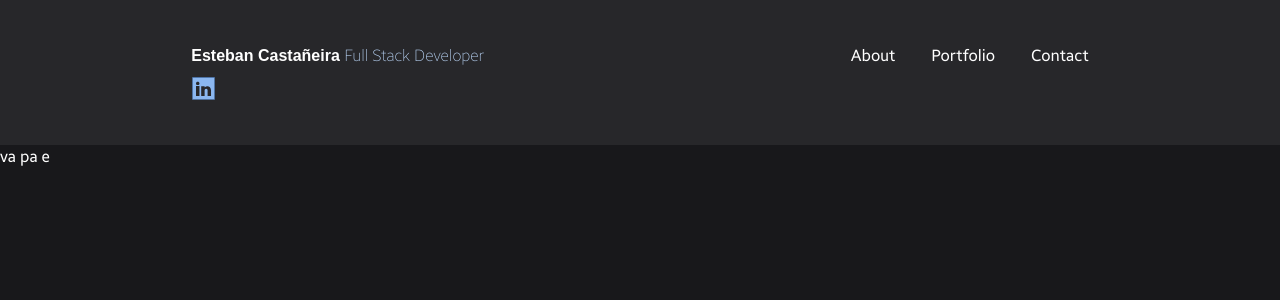
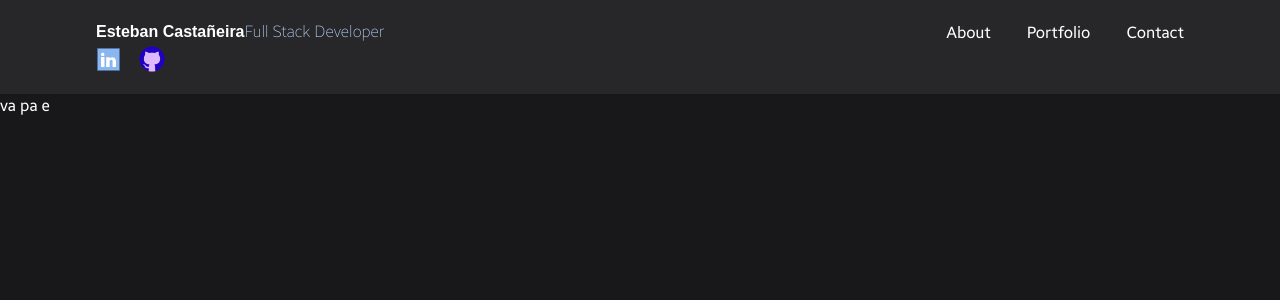
Before and after one commit to estebanCastaneira/myPortfolio, a React (Vite) app: page / in a window 1280 px wide. Shown: the top 300 px of the page. Built offline with nearby package versions, Linux system fonts and the light colour scheme; a web font is replaced by a local one.

Commit message:
from icons to components/ header/ minor styles changes

```diff
--- /dev/null
+++ b/src/assets/icons/GithubIcon.jsx
@@ -0,0 +1,37 @@
+function GithubIcon({
+  width = 40,
+  height = 40,
+  mainColor = "#ddbaff",
+  secondColor = "#2100c4",
+}) {
+  return (
+    <svg
+      xmlns="http://www.w3.org/2000/svg"
+      viewBox="0 0 48 48"
+      width={width}
+      height={height}
+    >
+      <path
+        fill={secondColor}
+        d="M24,4C12.954,4,4,12.954,4,24c0,8.887,5.801,16.411,13.82,19.016h12.36 C38.199,40.411,44,32.887,44,24C44,12.954,35.046,4,24,4z"
+      />
+      <path
+        fill={mainColor}
+        d="M37,23.5c0-2.897-0.875-4.966-2.355-6.424C35.591,15.394,34.339,12,34.339,12 c-2.5,0.5-4.367,1.5-5.609,2.376C27.262,14.115,25.671,14,24,14c-1.71,0-3.339,0.118-4.834,0.393 c-1.242-0.879-3.115-1.889-5.632-2.393c0,0-1.284,3.492-0.255,5.146C11.843,18.6,11,20.651,11,23.5 c0,6.122,3.879,8.578,9.209,9.274C19.466,33.647,19,34.764,19,36l0,0.305c-0.163,0.045-0.332,0.084-0.514,0.108 c-1.107,0.143-2.271,0-2.833-0.333c-0.562-0.333-1.229-1.083-1.729-1.813c-0.422-0.616-1.263-2.032-3.416-1.979 c-0.376-0.01-0.548,0.343-0.5,0.563c0.043,0.194,0.213,0.5,0.896,0.75c0.685,0.251,1.063,0.854,1.438,1.458 c0.418,0.674,0.417,2.468,2.562,3.416c1.53,0.677,2.988,0.594,4.097,0.327l0.001,3.199c0,0.639-0.585,1.125-1.191,1.013 C19.755,43.668,21.833,44,24,44c2.166,0,4.243-0.332,6.19-0.984C29.584,43.127,29,42.641,29,42.002L29,36 c0-1.236-0.466-2.353-1.209-3.226C33.121,32.078,37,29.622,37,23.5z"
+      />
+      <path
+        fill={mainColor}
+        d="M15,18l3.838-1.279c1.01-0.337,1.231-1.684,0.365-2.302l-0.037-0.026 c-2.399,0.44-4.445,1.291-5.888,2.753C13.596,17.658,14.129,18,15,18z"
+      />
+      <path
+        fill={mainColor}
+        d="M28.693,14.402c-0.878,0.623-0.655,1.987,0.366,2.327L32.872,18c0.913,0,1.461-0.37,1.773-0.924 c-1.46-1.438-3.513-2.274-5.915-2.701C28.717,14.384,28.705,14.393,28.693,14.402z"
+      />
+      <path
+        fill={mainColor}
+        d="M24,31c-1.525,0-2.874,0.697-3.791,1.774C21.409,32.931,22.681,33,24,33s2.591-0.069,3.791-0.226 C26.874,31.697,25.525,31,24,31z"
+      />
+    </svg>
+  )
+}
+export default GithubIcon
--- a/src/assets/icons/Linkedin.jsx
+++ b/src/assets/icons/LinkedinIcon.jsx
@@ -1,4 +1,4 @@
-function Linkedin({ width = 40, height = 40, color = "#fff" }) {
+function LinkedinIcon({ width = 40, height = 40, color = "#fff" }) {
   return (
     <svg
       xmlns="http://www.w3.org/2000/svg"
@@ -16,4 +16,4 @@ function Linkedin({ width = 40, height = 40, color = "#fff" }) {
   )
 }
 
-export default Linkedin
+export default LinkedinIcon
--- a/src/components/Header.jsx
+++ b/src/components/Header.jsx
@@ -1,24 +1,38 @@
-import Linkedin from "../assets/icons/Linkedin"
+import LinkedinIcon from "../assets/icons/LinkedinIcon"
+import GithubIcon from "../assets/icons/GithubIcon"
 function Header() {
   return (
-    <header className="bg-zinc-800 py-9">
-      <div className="min-w-[85%] flex justify-around m-2">
-        <div className="flex flex-col items-start justify-center gap-2">
+    <header className="bg-zinc-800 py-5">
+      <div className="w-[85%] flex justify-between my-0 mx-auto">
+        <div className="flex flex-col items-start justify-center">
           <p className="font-bold">
-            Esteban Castañeira{" "}
+            Esteban Castañeira
             <span className="text-blue-200 font-thin block sm:inline-block">
               Full Stack Developer
             </span>
           </p>
-          <a href="https://www.linkedin.com/in/estebancastaneira/">
-            <Linkedin width={25} height={25} color="#27272a" />
-          </a>
+          <div className="flex items-center gap-4">
+            <a href="https://www.linkedin.com/in/estebancastaneira/">
+              <LinkedinIcon width={25} height={25} />
+            </a>
+            <a href="https://github.com/estebanCastaneira">
+              <GithubIcon width={30} height={30} />
+            </a>
+          </div>
         </div>
-        <div className="flex gap-9">
-          <a href="#">About</a>
-          <a href="#">Portfolio</a>
-          <a href="#">Contact</a>
-        </div>
+        <nav>
+          <ul className="sm:flex hidden gap-9 ">
+            <li>
+              <a href="#">About</a>
+            </li>
+            <li>
+              <a href="#">Portfolio</a>
+            </li>
+            <li>
+              <a href="#">Contact</a>
+            </li>
+          </ul>
+        </nav>
       </div>
     </header>
   )
--- a/src/index.css
+++ b/src/index.css
@@ -9,6 +9,9 @@ h4,
 h5,
 h6,
 p,
-a {
+a,
+input,
+label,
+legend {
   font-family: Breez Sans, sans-serif;
 }
```
